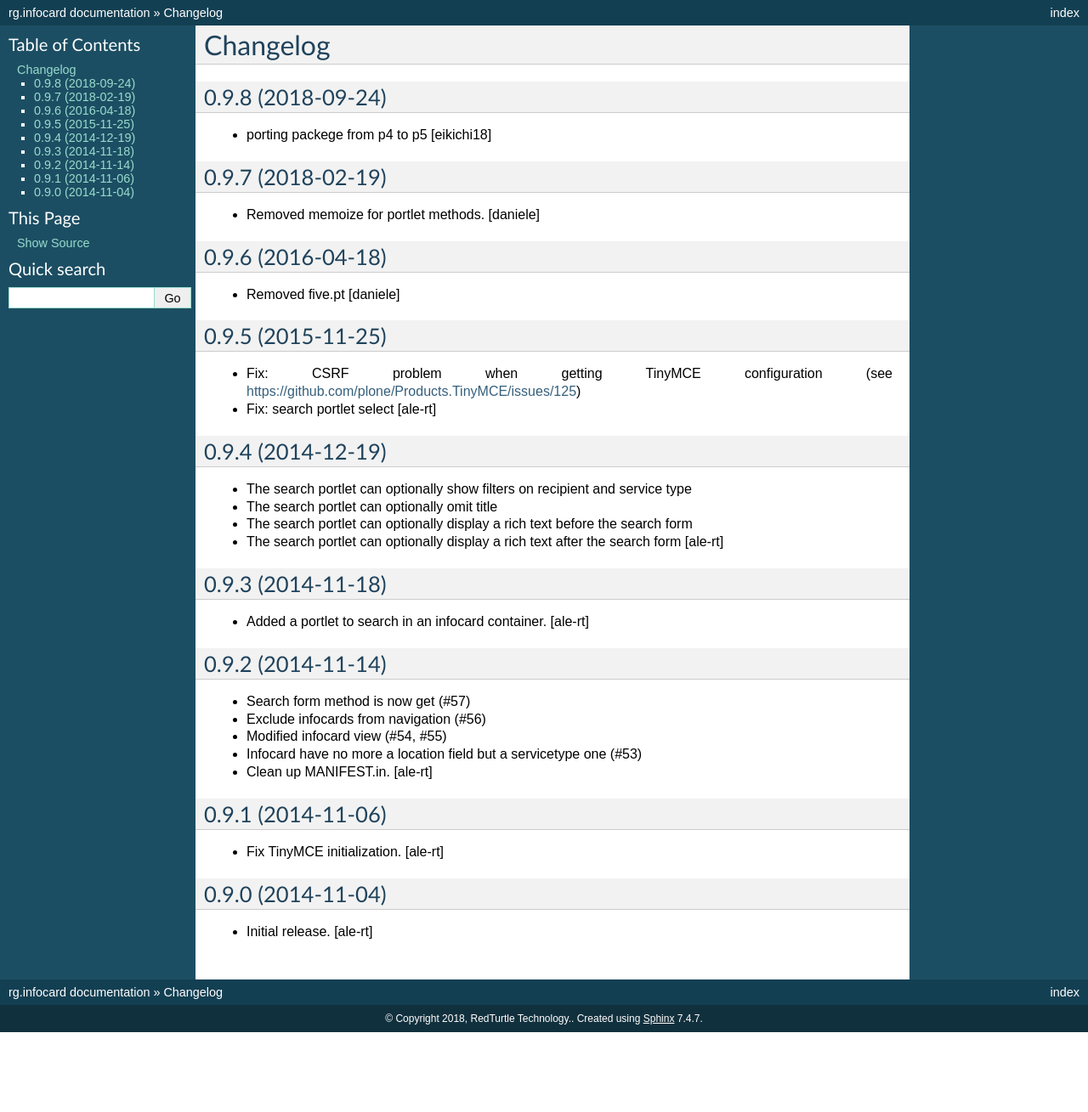
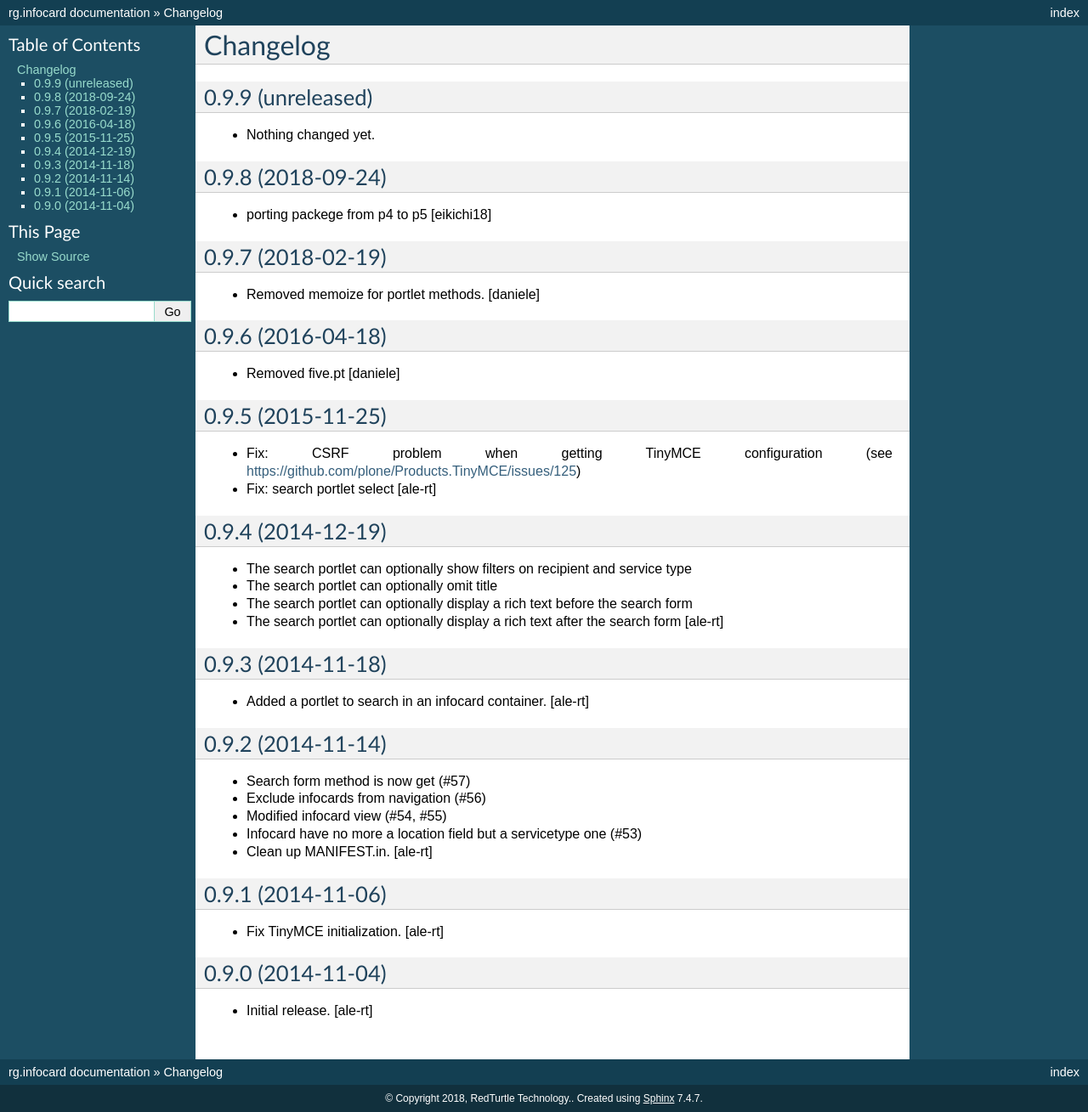
Before and after one commit to PloneGov-IT/rg.infocard, a Sphinx documentation site: the page built from docs/CHANGELOG.rst, in a window 1280 px wide. Shown: the whole page at 85% size. Built offline with Sphinx 7.4.7, drawn with Linux system fonts in a browser that asks for light colours; before the commit the page ends 1215 px from its top, so only the background shows below that.

Commit message:
Back to development: 0.9.9

```diff
--- a/docs/CHANGELOG.rst
+++ b/docs/CHANGELOG.rst
@@ -3,6 +3,12 @@
 
 Changelog
 =========
+
+0.9.9 (unreleased)
+------------------
+
+- Nothing changed yet.
+
 
 0.9.8 (2018-09-24)
 ------------------
--- a/setup.py
+++ b/setup.py
@@ -17,7 +17,7 @@ long_description = "\n\n".join((
 
 setup(
     name='rg.infocard',
-    version='0.9.8',
+    version='0.9.9.dev0',
     description="rg.infocard",
     long_description=long_description,
     # Get more from http://pypi.python.org/pypi?%3Aaction=list_classifiers
```
